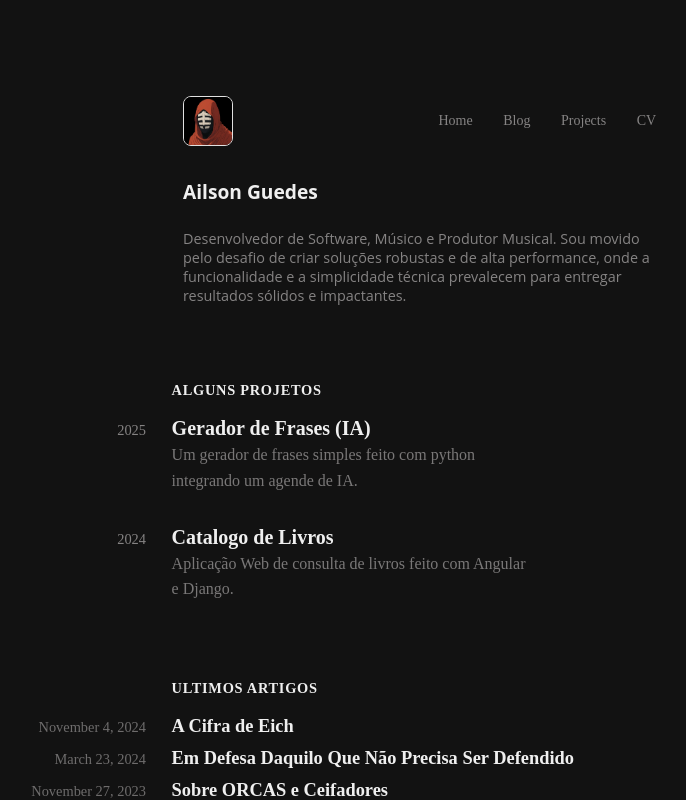
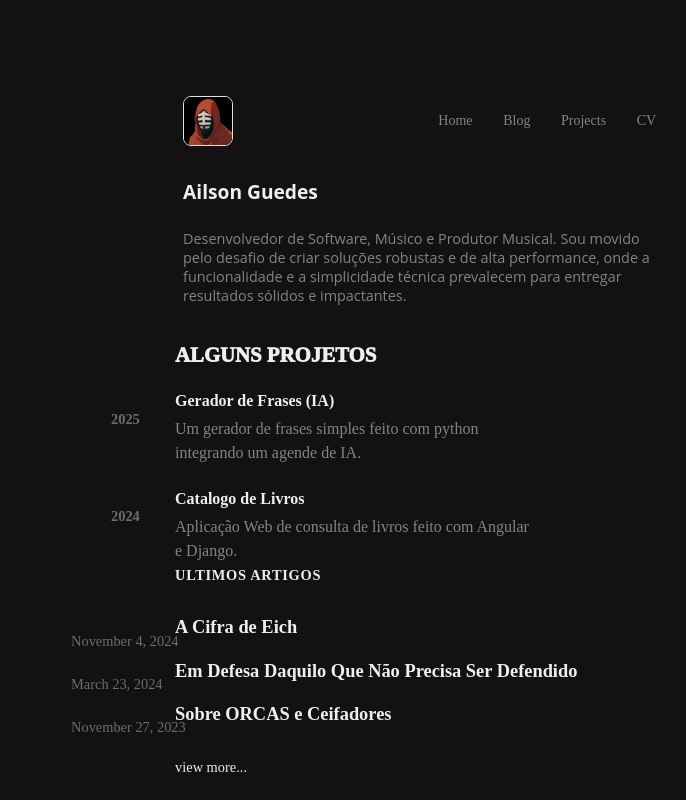
Before and after one commit to ailsonguedes/ailsonguedes.github.io, a React (Vite) app: page / in a window 1280 px wide. Shown: the top 800 px of the page, without its empty margins (214-900 px from the left). Built offline with nearby package versions, Linux system fonts and the light colour scheme.

Commit message:
feat: Adjustments in projects e articles css

```diff
--- a/src/components/Articles/ArticleCard/ArticleCard.module.css
+++ b/src/components/Articles/ArticleCard/ArticleCard.module.css
@@ -1,30 +1,24 @@
-/* ArticleCard.module.css */
+/* ------------------------------------------------------------------- */
+/* ArticleCard.module.css – Modelo editorial (alinhado aos Projects)   */
+/* ------------------------------------------------------------------- */
 
 .articleCardContainer {
-    /* Redefinindo as vars localmente para garantir o grid (devem ser iguais às Sections) */
-    --date-col-width: clamp(3rem, 10vw, 5rem);
-    --grid-gap: clamp(1rem, 2vw, 2rem);
-
-    display: grid;
-    /* Grid de duas colunas: Data | Conteúdo */
-    grid-template-columns: var(--date-col-width) 1fr;
-    gap: var(--grid-gap);
-    align-items: baseline;
+    position: relative;
     width: 100%;
-    text-decoration: none; /* Remove sublinhado do link wrapper se houver */
+    text-decoration: none;
 }
 
+/* Data deslocada à esquerda (fora do eixo principal) */
 .articleDate {
-    display: flex;
-    justify-content: flex-end;
-    text-align: right;
+    position: absolute;
+    left: calc(-1 * clamp(6.5rem, 8vw, 9rem));
+    top: 0;
 
     white-space: nowrap;
     font-size: clamp(0.75rem, 1.2vw + 0.4rem, 0.9rem);
     font-weight: 400;
     color: var(--cor-universal-base);
-    margin: 0;
-    line-height: 1.5; /* Alinha com o título */
+    line-height: 1.5;
     opacity: 0.8;
 }
 
@@ -33,12 +27,12 @@
     color: inherit;
     display: block;
     width: 100%;
-    min-width: 0;
 }
 
-/* Container do título */
+/* Conteúdo segue o eixo definido na Section */
 .articleContent {
     width: 100%;
+    min-width: 0;
 }
 
 .articleTitle {
@@ -53,10 +47,14 @@
     background-position: 0% 100%;
     background-repeat: no-repeat;
     background-size: 0% 1px;
-    transition: background-size 0.3s ease;
+    transition: background-size 0.3s ease, color 0.3s ease;
+
+    -webkit-font-smoothing: antialiased;
+    -moz-osx-font-smoothing: grayscale;
+    text-rendering: optimizeLegibility;
 }
 
-/* Efeito de hover vindo do container pai ou do link */
+/* Hover */
 .articleLink:hover .articleTitle {
     color: var(--cor-universal-hover);
     background-size: 100% 1px;
--- a/src/components/Articles/ArticlesSection/ArticlesSection.module.css
+++ b/src/components/Articles/ArticlesSection/ArticlesSection.module.css
@@ -1,19 +1,20 @@
-/* ArticlesSection.module.css */
+/* ------------------------------------------------------------------- */
+/* ArticlesSection.module.css – Alinhado ao eixo editorial              */
+/* ------------------------------------------------------------------- */
 
 .articlesContainer {
-    /* --- Mesmas variáveis da ProjectsSection para consistência visual --- */
-    --date-col-width: clamp(3rem, 10vw, 5rem);
-    --grid-gap: clamp(1rem, 2vw, 2rem);
-
     display: flex;
     flex-direction: column;
-    width: 100%;
-    max-width: min(45rem, 100% - 2rem);
+    max-width: min(34.37rem, 100%);
     margin-inline: auto;
     box-sizing: border-box;
-    margin-block-start: clamp(-6rem, -5vw, -2rem);
-    padding-block: clamp(2rem, 5vw, 4rem);
-    gap: clamp(0rem, 2vw, 0.6rem);
+
+    /* 🔑 MESMO CONCEITO DOS PROJECTS */
+    padding-inline-start: clamp(0.5rem, 3vw, 1.5rem);
+    padding-inline-end: clamp(1rem, 4vw, 2rem);
+
+    margin-block-start: clamp(-4rem, -3vw, -6rem);
+    padding-block: clamp(3rem, 4vw, 4rem);
 }
 
 .sectionTitle {
@@ -21,28 +22,23 @@
     font-weight: 700;
     letter-spacing: 0.05em;
     color: var(--cor-texto-secundario);
-    display: block;
-    width: 100%;
+
+    margin: 0;
+    margin-block-end: clamp(1.5rem, 3vw, 2rem);
     text-align: start;
-
-    /* Alinhamento matemático */
-    margin-inline-start: calc(var(--date-col-width) + var(--grid-gap));
-    margin-block-end: 0.5rem;
 }
 
 .cardGrid {
     display: flex;
     flex-direction: column;
     width: 100%;
-    /* Espaço menor entre artigos do que entre projetos */
-    gap: clamp(0.5rem, 0.75vw, 0.5rem);
+    gap: clamp(1rem, 1.5vw, 1.5rem);
 }
 
 .sectionViewMoreLink {
     display: inline-block;
     width: fit-content;
-    margin-inline-start: calc(var(--date-col-width) + var(--grid-gap));
-    margin-top: clamp(1rem, 2vw, 2rem);
+    margin-top: clamp(1.5rem, 3vw, 2rem);
 
     font-size: clamp(0.75rem, 1.5vw + 0.3rem, 0.9rem);
     color: var(--cor-texto-secundario);
--- a/src/components/CurriculumVitae/CurriculumVitae.module.css
+++ b/src/components/CurriculumVitae/CurriculumVitae.module.css
@@ -13,7 +13,8 @@
     padding: clamp(0.75rem, 2vw, 1.2rem) clamp(1rem, 4vw, 2rem);
 
     margin-top: clamp(1rem, 3vw, 1.8rem);
-    margin-bottom: clamp(1rem, 2vw, 2rem);
+    margin-bottom: clamp(1rem, 8vw, 2rem);
+
 }
 
 .curriculumTitle {
@@ -35,6 +36,7 @@
     text-align: left;
     margin-left: 0;
     gap: 1rem;
+    margin-bottom: 2rem;
 }
 
 .workTitle {
--- a/src/components/Footer/Footer.module.css
+++ b/src/components/Footer/Footer.module.css
@@ -6,13 +6,13 @@
 
 .footerContainer {
     background-color: transparent;
-    margin-block-start: clamp(3rem, 7vw, 6rem);
-    padding: clamp(1rem, 3vw, 3rem) clamp(0.5rem, 2vw, 1rem);
+    margin-block-start: clamp(1rem, 2vw, 2rem);
+    padding-block: clamp(10rem, 5vw, 3rem) clamp(0.5rem, 2vw, 1rem);
 }
 
 /* Wrapper Interno: Define a largura máxima e alinha o conteúdo */
 .footerInnerWrapper {
-    max-width: min(600px, 100%);
+    max-width: min(47%, 100%);
     margin: 0 auto;
 
     /* Configuração Flexbox com wrap para adaptação automática */
--- a/src/components/Hero/Hero.module.css
+++ b/src/components/Hero/Hero.module.css
@@ -2,14 +2,14 @@
 /* Usa clamp() e min() para adaptação automática */
 
 .heroContainer {
-    max-width: min(550px, 100%);
+    max-width: min(34.37rem, 100%);
     margin-inline: auto;
 
     /* Padding fluido */
     padding-inline: clamp(1rem, 4vw, 2rem);
 
-    margin-top: clamp(1rem, 3vw, 2rem);
-    margin-bottom: -1rem;
+    margin-block-start: clamp(1rem, 3vw, 2rem);
+    margin-block-end: clamp(2rem, 3vw, 3rem);
 }
 
 .heroTitle {
--- a/src/components/NavBar/NavBar.module.css
+++ b/src/components/NavBar/NavBar.module.css
@@ -3,9 +3,9 @@
 
 .navContainer {
     margin-top: clamp(1rem, 8vw, 6rem);
-    max-width: min(550px, 100%);
+    max-width: min(34.37rem, 100%);
     margin-inline: auto;
-    padding-inline: clamp(0.75rem, 4vw, 2rem);
+    padding-inline: clamp(1rem, 4vw, 2rem);
 
     display: flex;
     flex-wrap: wrap;
--- a/src/components/Projects/ProjectCard/ProjectCard.module.css
+++ b/src/components/Projects/ProjectCard/ProjectCard.module.css
@@ -1,37 +1,41 @@
-/* ProjectCard.module.css */
+/* ------------------------------------------------------------------- */
+/* ProjectCard.module.css – Modelo editorial (estilo gelzin.com)       */
+/* ------------------------------------------------------------------- */
 
+.projectContainer {
+    position: relative;
+    width: 100%;
+}
+
+/* Conteúdo segue o eixo global definido no ProjectsSection */
 .projectLink {
     text-decoration: none;
     display: block;
     width: 100%;
-    margin-block-end: -0.9rem;
+    margin-block-end: clamp(1rem, 2.5vw, 1.5rem);
 }
 
 .projectTitle {
-    font-size: clamp(1rem, 2vw + 0.5rem, 1.25rem); /* Títulos um pouco maiores */
-    font-weight: 600;
+    font-size: clamp(0.85rem, 1.5vw + 0.5rem, 1rem);
+    font-weight: 700;
     color: var(--cor-texto-principal);
     margin: 0;
-    line-height: 1.2;
-    display: inline;
+    line-height: 1.3;
 
-    /* Efeito de hover moderno (sublinhado animado) */
-    background-image: linear-gradient(currentColor, currentColor);
-    background-position: 0% 100%;
-    background-repeat: no-repeat;
-    background-size: 0% 1px;
-    transition: background-size 0.3s ease;
-}
-
-.projectLink:hover .projectTitle {
-    background-size: 100% 1px;
+    -webkit-font-smoothing: antialiased;
+    -moz-osx-font-smoothing: grayscale;
+    text-rendering: optimizeLegibility;
 }
 
 .projectDescription {
-    font-size: clamp(0.85rem, 1.2vw + 0.3rem, 1rem);
+    font-size: clamp(0.85rem, 1vw + 0.5rem, 1rem);
     color: var(--cor-universal-base);
-    line-height: 1.6;
-    margin: 0;
-    max-width: 45ch; /* Garante que o texto não fique muito longo em TVs (boa legibilidade) */
-    opacity: 0.9;
+    line-height: 1.5;
+    margin-top: -1.2rem;
+    margin-bottom: -0.5rem;
+    max-width: 45ch;
+
+    -webkit-font-smoothing: antialiased;
+    -moz-osx-font-smoothing: grayscale;
+    text-rendering: optimizeLegibility;
 }
--- a/src/components/Projects/ProjectsSection/ProjectsSection.module.css
+++ b/src/components/Projects/ProjectsSection/ProjectsSection.module.css
@@ -1,74 +1,51 @@
-/* ProjectsSection.module.css */
+/* ------------------------------------------------------------------- */
+/* ProjectsSection.module.css – Modelo editorial alinhado ao CV         */
+/* ------------------------------------------------------------------- */
 
 .projectsContainer {
-    /* --- CONFIGURAÇÃO DA GRADE (Variáveis Locais) --- */
-    /* Define a largura da coluna da data (Ano) de forma fluida */
-    --date-col-width: clamp(3rem, 10vw, 5rem);
-    /* Define o espaço entre a data e o conteúdo */
-    --grid-gap: clamp(1rem, 2vw, 2rem);
-
     display: flex;
     flex-direction: column;
-    width: 100%;
-    /* Aumentei levemente o max-width para ficar melhor em TVs/Monitores Wide */
-    max-width: min(45rem, 100% - 2rem);
+    max-width: min(550px, 100%);
     margin-inline: auto;
     box-sizing: border-box;
-    padding-block: clamp(2rem, 5vw, 4rem);
-    gap: clamp(0rem, 2vw, 0.6rem);
+
+    /* 🔑 ÚNICO eixo horizontal do layout */
+    padding-inline-start: clamp(0.5rem, 3vw, 1.5rem);
+    padding-inline-end: clamp(1rem, 4vw, 2rem);
+
+    margin-top: clamp(1rem, 3vw, 1.8rem);
+    margin-bottom: clamp(1rem, 2vw, 2rem);
 }
 
 .sectionTitle {
-    font-size: clamp(0.75rem, 1.5vw + 0.3rem, 0.9rem);
-    font-weight: 700;
-    letter-spacing: 0.05em;
-    color: var(--cor-texto-principal); /* Certifique-se que essa var existe */
-    display: block;
-    width: 100%;
-    text-align: start;
-
-    /* 💡 O SEGREDO DO ALINHAMENTO: */
-    /* Calcula a margem esquerda somando a largura da data + o gap */
-    margin-inline-start: calc(var(--date-col-width) + var(--grid-gap));
-    margin-block-end: 0.5rem; /* clamp(0.5rem, 10vw, -40rem) */
+    font-size: clamp(0.9rem, 2.5vw + 0.5rem, 1.3rem);
+    font-weight: 1000;
+    color: var(--cor-texto-secundario);
+    margin: 0;
+    margin-bottom: clamp(1rem, 2vw, 1.5rem);
+    text-align: left;
 }
 
 .cardGrid {
     display: flex;
     flex-direction: column;
-    width: 100%;
-    /* Espaço entre os grupos de anos */
-    gap: clamp(1rem, 4vw, 2rem);
+    gap: clamp(1.5rem, 3vw, 2rem);
 }
 
+/* Cada ProjectCard é o contexto do ano */
 .projectContainer {
-    display: grid;
-    /* Usa as mesmas variáveis para criar as colunas */
-    grid-template-columns: var(--date-col-width) 1fr;
-    gap: var(--grid-gap);
-    align-items: baseline; /* Alinha o texto do ano com a primeira linha do título */
+    position: relative;
     width: 100%;
 }
 
-.header {
-    display: flex;
-    justify-content: flex-end; /* Joga o ano para a direita da coluna 1 */
-    align-items: flex-start;
+/* Ano estilo gelzin.com */
+.projectYear {
+    position: absolute;
+    left: calc(-1 * clamp(2.5rem, 6vw, 4rem));
+    top: 0;
+
+    font-size: clamp(0.75rem, 1.2vw + 0.4rem, 0.9rem);
+    color: var(--cor-universal-base);
+    white-space: nowrap;
+    opacity: 0.8;
 }
-
-.projectYear {
-    color: var(--cor-universal-base);
-    font-size: clamp(0.75rem, 1.2vw + 0.4rem, 0.9rem);
-    font-weight: 500;
-    margin: 0;
-    line-height: 1.5; /* Importante para alinhar com o texto do lado */
-    text-align: right;
-}
-
-.contentWrapper {
-    display: flex;
-    flex-direction: column;
-    gap: clamp(1rem, 1vw, 0.5rem); /* Espaço entre projetos do mesmo ano */
-    width: 100%;
-    min-width: 0;
-}
```
Also changed, not shown: src/components/CurriculumVitae/CurriculumVitae.tsx (+46 -6 lines), 5 other files (tests, documents, lock files or other folders).
